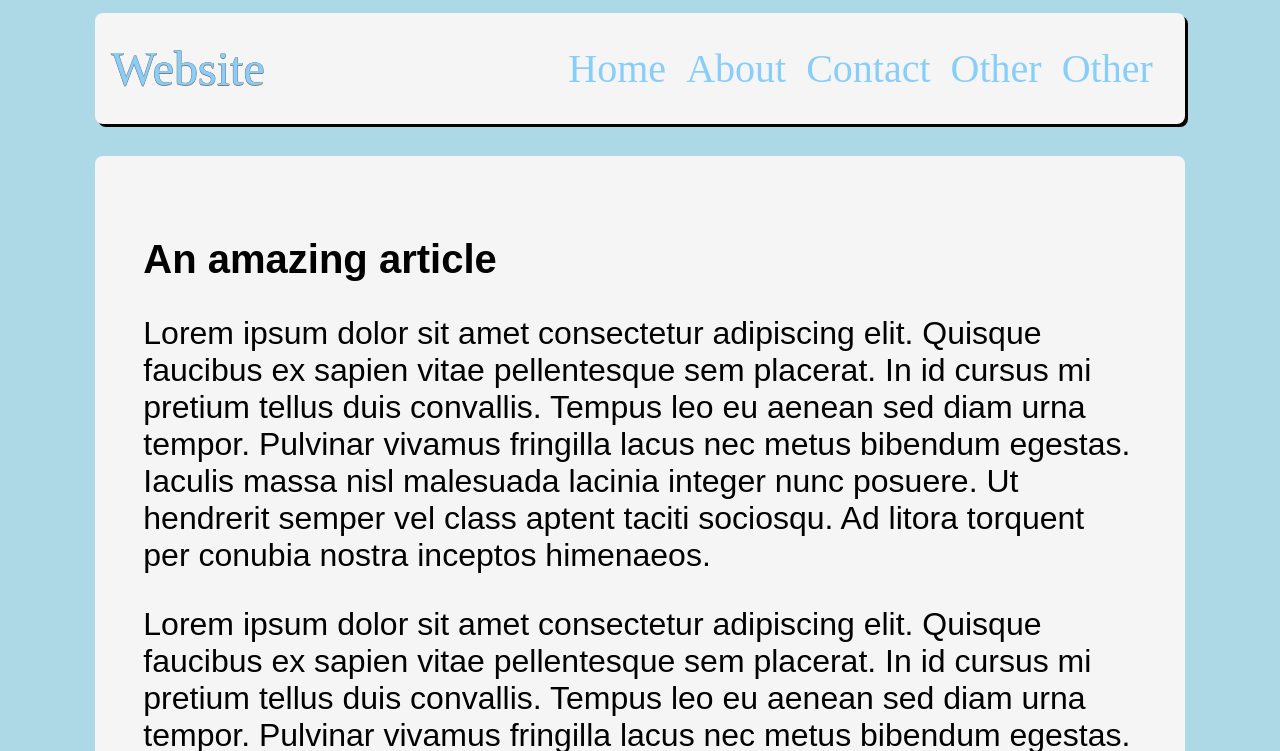
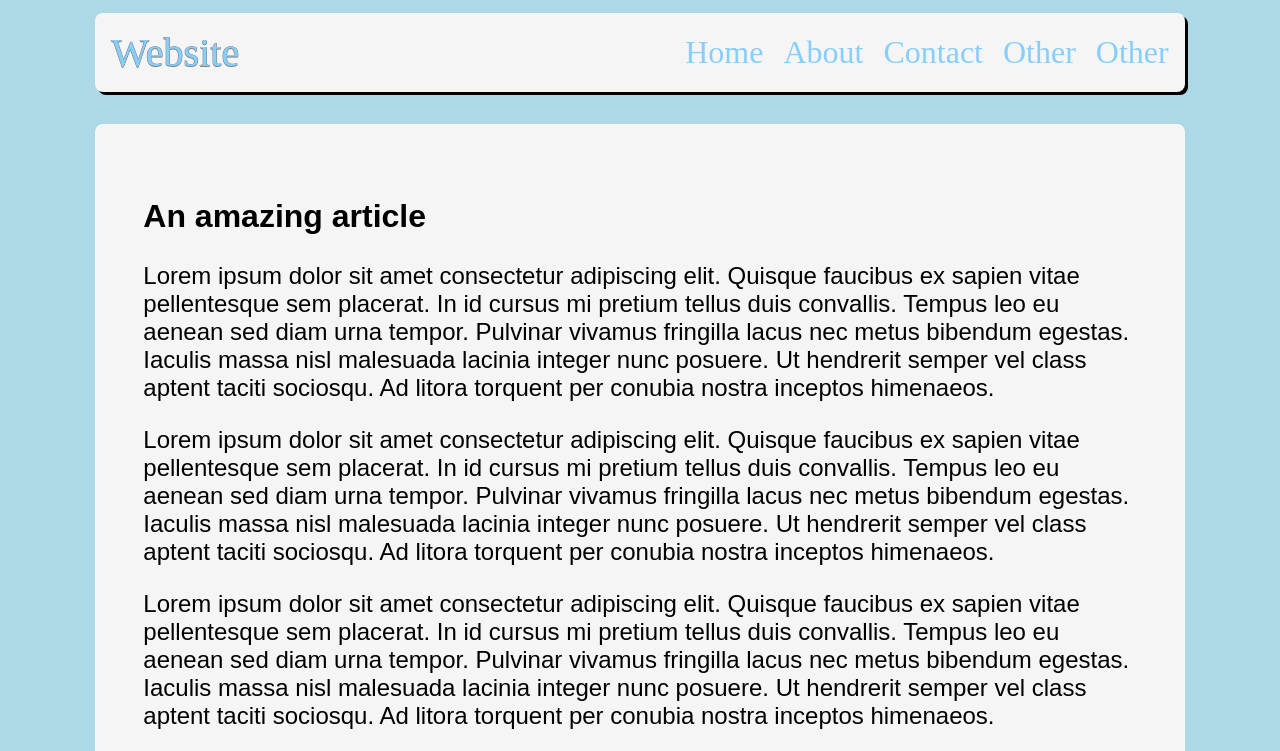
Before and after one commit to marcreed25/mobile-first, a plain HTML site: page index.html in a window 1280 px wide. Shown: the top 751 px of the page. Drawn offline with Linux system fonts and the light colour scheme.

Commit message:
Scale things down

```diff
--- a/style.css
+++ b/style.css
@@ -37,14 +37,14 @@ header {
 #title {
     color: lightskyblue;
     text-shadow: -0.5px 0 grey, 0 1px grey, 0.5px 0 grey, 0 -0.5px grey;
-    font-size: 3rem;
+    font-size: 2.5rem;
     margin-top: auto;
     margin-bottom: auto;
 }
 
 nav {
     float: right;
-    padding: 1rem;
+    /* padding: 1rem; */
     margin-top: auto;
     margin-bottom: auto;
 }
@@ -61,7 +61,7 @@ ul {
 nav li {
     list-style-type: none;
     margin-right: auto;
-    font-size: 2.5rem;
+    font-size: 2rem;
 
     a {
         color: lightskyblue;
@@ -86,11 +86,11 @@ article {
 }
 
 h1 {
-    font-size: 2.5rem;
+    font-size: 2rem;
 }
 
 p {
-    font-size: 2rem;
+    font-size: 1.5rem;
 }
 
 @media (width <= 1170px) and (height > 1000px) {
```
